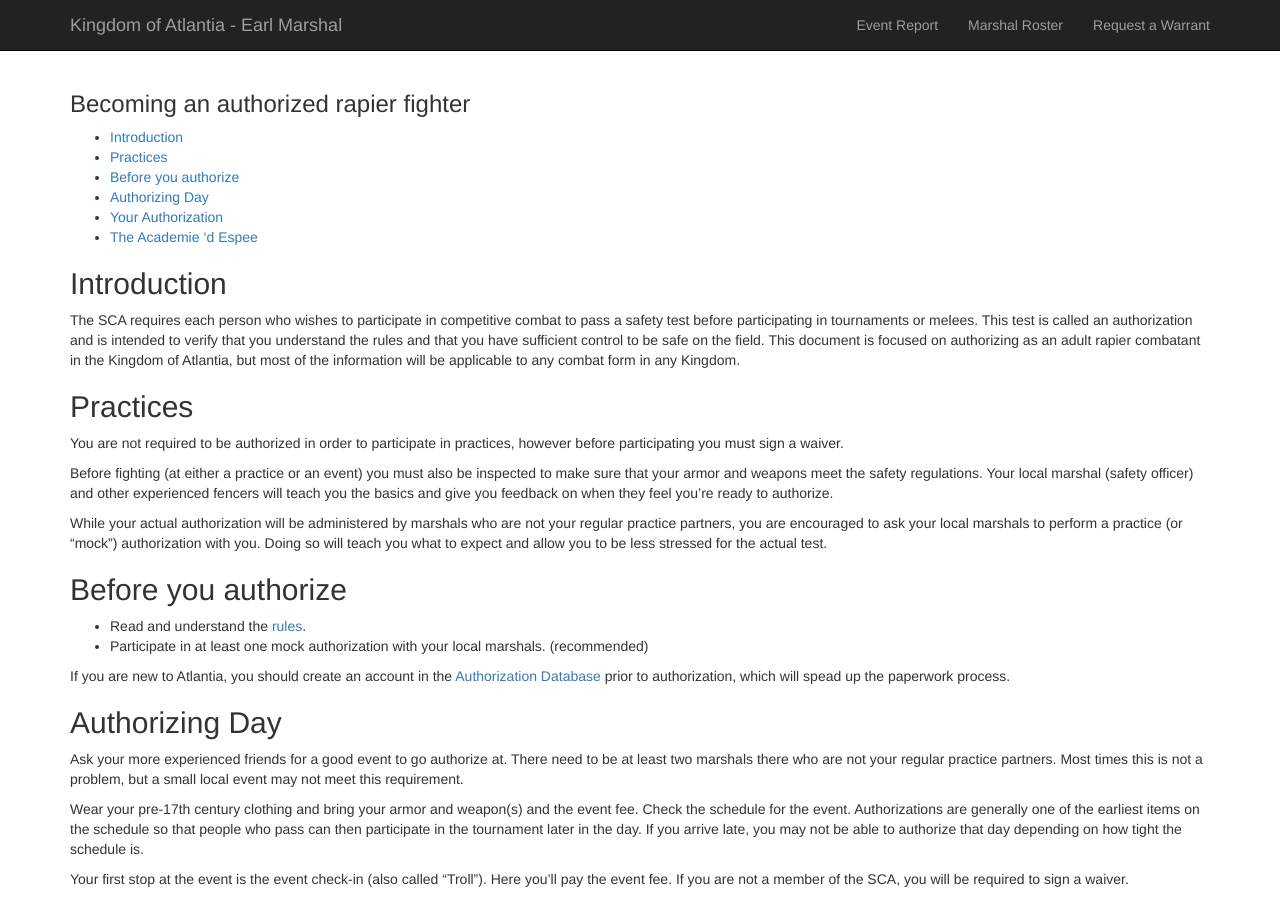
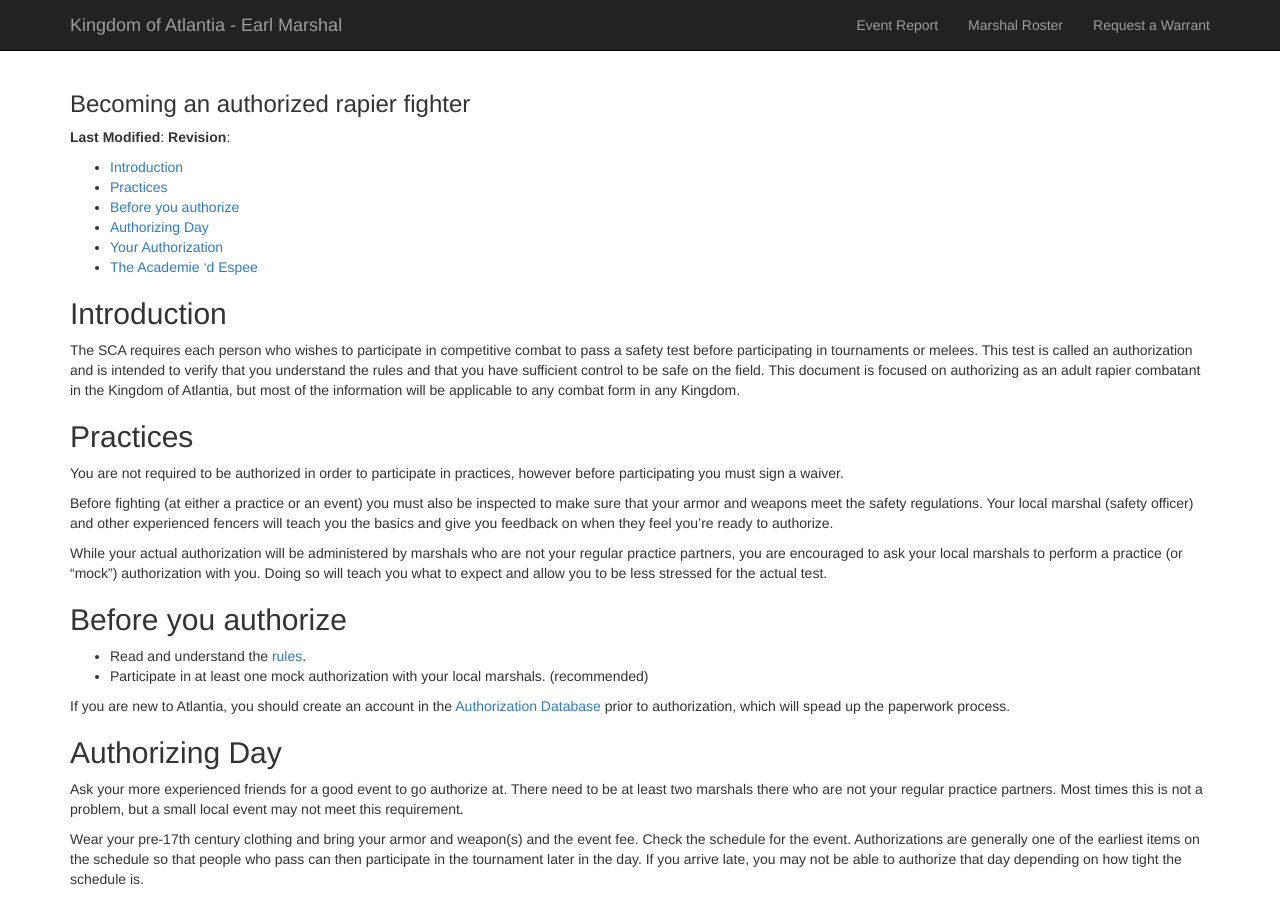
Before and after one commit to academie-de-espee/earl-marshal, a Jekyll site: the page built from procedures/rapier-authorization.md, in a window 1280 px wide and 900 px high. Built offline with Jekyll 4.4.1, drawn with Linux system fonts in a browser that asks for light colours.

Commit message:
adding date/rev tracking

```diff
--- a/procedures/rapier-authorization.md
+++ b/procedures/rapier-authorization.md
@@ -2,6 +2,9 @@
 title: Becoming an authorized rapier fighter
 layout: default
 ---
+
+**Last Modified**: {{ page.last_modified_at | date: '%Y-%m-%d' }}
+**Revision**: {{ site.git.last_commit.short_sha }}
 
 * TOC
 {:toc}
```
